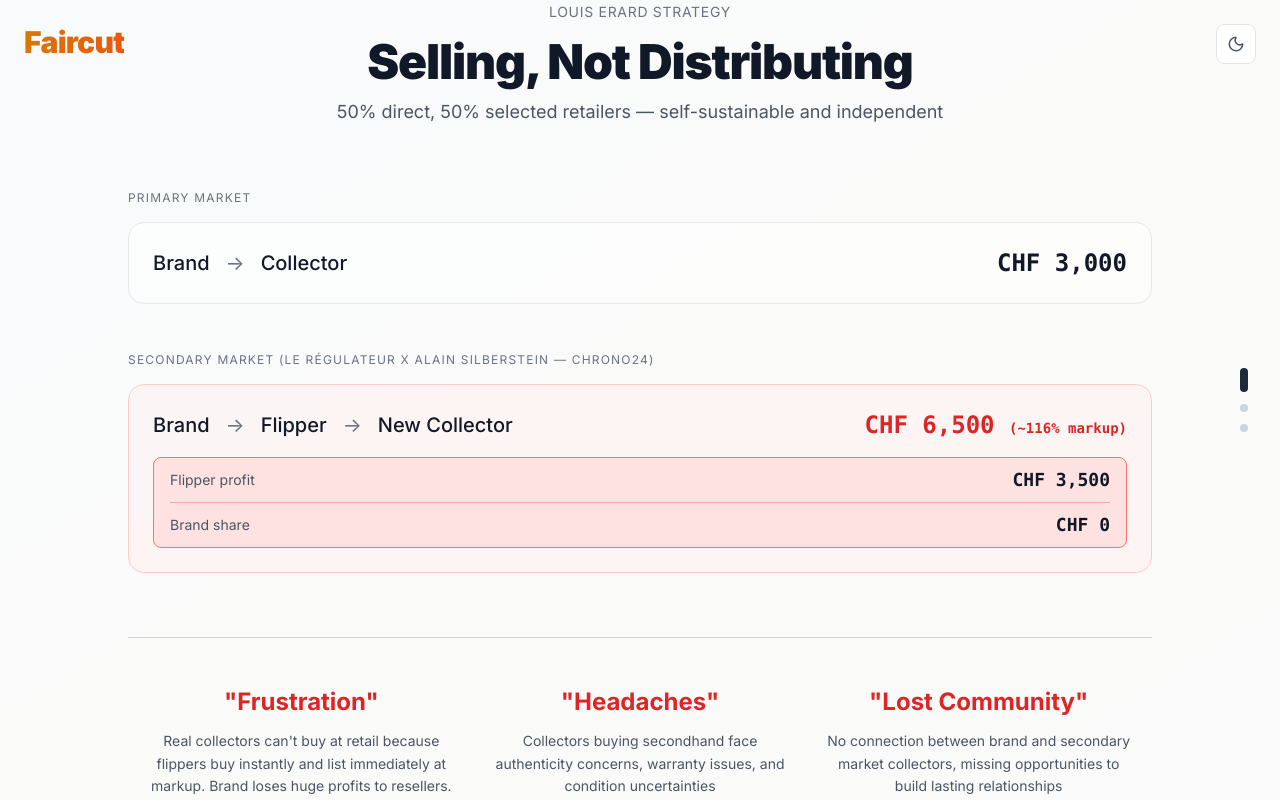
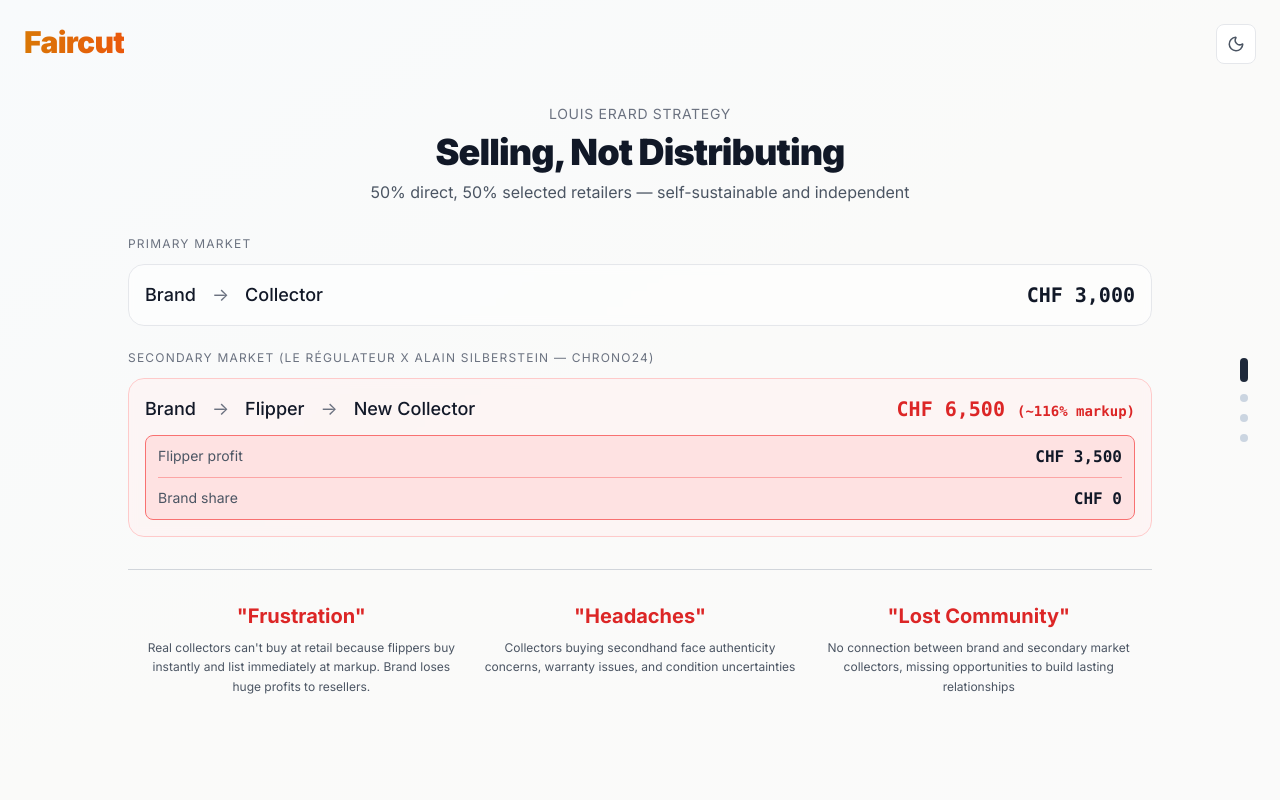
Before and after one commit to ChangoBuitrago/faircut-demo, a React (Vite) app: page /faircut-demo/napkin in a window 1280 px wide. Built offline with nearby package versions, Linux system fonts and the light colour scheme.

Commit message:
Add transfer flow slide and optimize all slides for viewport fit - streamline spacing, reduce font sizes, enlarge watch image

```diff
--- a/src/pages/NapkinStrategy.jsx
+++ b/src/pages/NapkinStrategy.jsx
@@ -1,11 +1,11 @@
 import { useEffect, useRef, useState } from 'react';
-import { FileText, Edit3, Tag, Calendar, Baseline, Clock, Percent, Wrench, Users } from 'lucide-react';
+import { FileText, Edit3, Tag, Calendar, Baseline, Clock, Percent, Wrench, Users, ArrowRight, CornerDownRight } from 'lucide-react';
 
 export default function NapkinStrategy() {
   const containerRef = useRef(null);
   const [currentSection, setCurrentSection] = useState(0);
   const isScrollingRef = useRef(false);
-  const totalSections = 3; // Current Strategy, New Strategy, Digital Passport
+  const totalSections = 4; // Current Strategy, New Strategy, Digital Passport, Transfer Flow
 
   // Digital Passport data
   const watchMintTimestamp = new Date('2021-01-15').getTime();
@@ -184,51 +184,51 @@
           <div className="w-full max-w-5xl mx-auto z-10">
 
             {/* Title */}
-            <div className="text-center mb-16">
-              <p className="text-sm text-gray-500 dark:text-gray-500 mb-4 uppercase tracking-wider">Louis Erard Strategy</p>
-              <h2 className="text-4xl md:text-5xl font-black tracking-tight text-gray-900 dark:text-white mb-3">Selling, Not Distributing</h2>
-              <p className="text-lg text-gray-600 dark:text-gray-400 max-w-3xl mx-auto">50% direct, 50% selected retailers — self-sustainable and independent</p>
+            <div className="text-center mb-8">
+              <p className="text-sm text-gray-500 dark:text-gray-500 mb-2 uppercase tracking-wider">Louis Erard Strategy</p>
+              <h2 className="text-3xl md:text-4xl font-black tracking-tight text-gray-900 dark:text-white mb-2">Selling, Not Distributing</h2>
+              <p className="text-base text-gray-600 dark:text-gray-400 max-w-3xl mx-auto">50% direct, 50% selected retailers — self-sustainable and independent</p>
             </div>
 
             {/* Primary Market */}
-            <div className="mb-12">
-              <p className="text-xs text-gray-500 dark:text-gray-500 uppercase tracking-widest mb-4">Primary Market</p>
-              <div className="bg-white/50 dark:bg-slate-900/50 backdrop-blur-sm rounded-2xl p-6 border border-gray-200 dark:border-gray-800">
-                <div className="flex items-center gap-4 text-xl text-gray-900 dark:text-white">
+            <div className="mb-6">
+              <p className="text-xs text-gray-500 dark:text-gray-500 uppercase tracking-widest mb-3">Primary Market</p>
+              <div className="bg-white/50 dark:bg-slate-900/50 backdrop-blur-sm rounded-2xl p-4 border border-gray-200 dark:border-gray-800">
+                <div className="flex items-center gap-4 text-lg text-gray-900 dark:text-white">
                   <span className="font-medium">Brand</span>
                   <span className="text-gray-500">→</span>
                   <span className="font-medium">Collector</span>
-                  <span className="ml-auto font-mono text-2xl font-bold text-gray-900 dark:text-white">CHF 3,000</span>
+                  <span className="ml-auto font-mono text-xl font-bold text-gray-900 dark:text-white">CHF 3,000</span>
                 </div>
               </div>
             </div>
 
             {/* Secondary Market */}
-            <div className="mb-16">
-              <p className="text-xs text-gray-500 dark:text-gray-500 uppercase tracking-widest mb-4">Secondary Market (Le Régulateur x Alain Silberstein — Chrono24)</p>
-              <div className="bg-red-50/70 dark:bg-red-900/20 backdrop-blur-sm rounded-2xl p-6 border border-red-200 dark:border-red-800">
-                <div className="space-y-4">
-                  <div className="flex items-center gap-4 text-xl text-gray-900 dark:text-white">
+            <div className="mb-8">
+              <p className="text-xs text-gray-500 dark:text-gray-500 uppercase tracking-widest mb-3">Secondary Market (Le Régulateur x Alain Silberstein — Chrono24)</p>
+              <div className="bg-red-50/70 dark:bg-red-900/20 backdrop-blur-sm rounded-2xl p-4 border border-red-200 dark:border-red-800">
+                <div className="space-y-3">
+                  <div className="flex items-center gap-4 text-lg text-gray-900 dark:text-white">
                     <span className="font-medium">Brand</span>
                     <span className="text-gray-500">→</span>
                     <span className="font-medium">Flipper</span>
                     <span className="text-gray-500">→</span>
                     <span className="font-medium">New Collector</span>
-                    <span className="ml-auto font-mono text-2xl font-bold text-red-600 dark:text-red-400">CHF 6,500 <span className="text-sm">(~116% markup)</span></span>
+                    <span className="ml-auto font-mono text-xl font-bold text-red-600 dark:text-red-400">CHF 6,500 <span className="text-sm">(~116% markup)</span></span>
                   </div>
 
                   {/* Lost Revenue Ticker */}
-                  <div className="bg-red-100 dark:bg-red-900/40 rounded-lg px-4 py-2 border border-red-400 dark:border-red-600">
+                  <div className="bg-red-100 dark:bg-red-900/40 rounded-lg px-3 py-2 border border-red-400 dark:border-red-600">
                     <div className="flex items-center justify-between">
                       <span className="text-sm text-gray-600 dark:text-gray-400">Flipper profit</span>
                       <div className="text-right">
-                        <span className="font-mono text-lg font-bold text-gray-900 dark:text-white">CHF 3,500</span>
+                        <span className="font-mono text-base font-bold text-gray-900 dark:text-white">CHF 3,500</span>
                       </div>
                     </div>
                     <div className="flex items-center justify-between mt-2 pt-2 border-t border-red-300 dark:border-red-600">
                       <span className="text-sm text-gray-600 dark:text-gray-400">Brand share</span>
                       <div className="text-right">
-                        <span className="font-mono text-lg font-bold text-gray-900 dark:text-white">CHF 0</span>
+                        <span className="font-mono text-base font-bold text-gray-900 dark:text-white">CHF 0</span>
                       </div>
                     </div>
                   </div>
@@ -237,19 +237,19 @@
             </div>
 
             {/* The Problem */}
-            <div className="pt-12 border-t border-gray-300 dark:border-gray-700">
+            <div className="pt-8 border-t border-gray-300 dark:border-gray-700">
               <div className="flex justify-center gap-6 max-w-6xl mx-auto px-4">
                 <div className="text-center flex-1">
-                  <p className="text-2xl mb-3"><span className="font-bold text-red-600 dark:text-red-400">"Frustration"</span></p>
-                  <p className="text-sm text-gray-600 dark:text-gray-400 leading-relaxed">Real collectors can't buy at retail because flippers buy instantly and list immediately at markup. Brand loses huge profits to resellers.</p>
+                  <p className="text-xl mb-2"><span className="font-bold text-red-600 dark:text-red-400">"Frustration"</span></p>
+                  <p className="text-xs text-gray-600 dark:text-gray-400 leading-relaxed">Real collectors can't buy at retail because flippers buy instantly and list immediately at markup. Brand loses huge profits to resellers.</p>
                 </div>
                 <div className="text-center flex-1">
-                  <p className="text-2xl mb-3"><span className="font-bold text-red-600 dark:text-red-400">"Headaches"</span></p>
-                  <p className="text-sm text-gray-600 dark:text-gray-400 leading-relaxed">Collectors buying secondhand face authenticity concerns, warranty issues, and condition uncertainties</p>
+                  <p className="text-xl mb-2"><span className="font-bold text-red-600 dark:text-red-400">"Headaches"</span></p>
+                  <p className="text-xs text-gray-600 dark:text-gray-400 leading-relaxed">Collectors buying secondhand face authenticity concerns, warranty issues, and condition uncertainties</p>
                 </div>
                 <div className="text-center flex-1">
-                  <p className="text-2xl mb-3"><span className="font-bold text-red-600 dark:text-red-400">"Lost Community"</span></p>
-                  <p className="text-sm text-gray-600 dark:text-gray-400 leading-relaxed">No connection between brand and secondary market collectors, missing opportunities to build lasting relationships</p>
+                  <p className="text-xl mb-2"><span className="font-bold text-red-600 dark:text-red-400">"Lost Community"</span></p>
+                  <p className="text-xs text-gray-600 dark:text-gray-400 leading-relaxed">No connection between brand and secondary market collectors, missing opportunities to build lasting relationships</p>
                 </div>
               </div>
             </div>
@@ -347,9 +347,9 @@
         </section>
 
         {/* --- SECTION 3: THE DIGITAL PASSPORT (Visual & Simplified) --- */}
-        <section className="h-screen snap-start snap-always flex flex-col items-center justify-center p-12 bg-neutral-50 dark:bg-neutral-950 text-neutral-900 dark:text-neutral-100 font-[Inter]">
+        <section className="h-screen snap-start snap-always flex flex-col items-center justify-center p-6 bg-neutral-50 dark:bg-neutral-950 text-neutral-900 dark:text-neutral-100 font-[Inter]">
           {/* Content container */}
-          <div className="w-full max-w-4xl mx-auto space-y-8 md:space-y-10"> {/* Adjusted spacing */}
+          <div className="w-full max-w-4xl mx-auto space-y-6"> {/* Adjusted spacing */}
 
             {/* Title - Updated Subtitle */}
             <div className="text-center">
@@ -357,11 +357,11 @@
             </div>
 
             {/* Passport Visual Mockup Area */}
-            <div className="bg-gradient-to-br from-white to-neutral-100 dark:from-neutral-900 dark:to-neutral-800 p-6 rounded-2xl shadow-lg border border-neutral-200 dark:border-neutral-700">
+            <div className="bg-gradient-to-br from-white to-neutral-100 dark:from-neutral-900 dark:to-neutral-800 p-4 rounded-2xl shadow-lg border border-neutral-200 dark:border-neutral-700">
               {/* Main Content Flex Container */}
-              <div className="flex flex-col md:flex-row gap-6 items-start">
+              <div className="flex flex-col md:flex-row gap-4 items-start">
                   {/* Left Column: Core Info + Rules */}
-                  <div className="flex-1 space-y-3">
+                  <div className="flex-1 space-y-2">
                       <div className="flex items-center justify-between">
                           <span className="text-xs uppercase tracking-widest text-neutral-500 font-medium">Louis Erard</span>
                           {/* Badge Removed */}
@@ -378,7 +378,7 @@
                               <p className="flex items-center"><Calendar className="w-4 h-4 mr-2 text-neutral-400 dark:text-neutral-500"/> Issued: {formatDate(watchMintTimestamp)}</p>
                           </div>
                           {/* Watch Image */}
-                          <div className="w-24 h-auto flex-shrink-0 flex items-center justify-center self-center overflow-hidden rounded-lg bg-neutral-100 dark:bg-neutral-800 p-1 border border-neutral-200 dark:border-neutral-700">
+                          <div className="w-40 h-auto flex-shrink-0 flex items-center justify-center self-center overflow-hidden rounded-lg bg-neutral-100 dark:bg-neutral-800 p-2 border border-neutral-200 dark:border-neutral-700">
                               <img
                                 src="https://img.chrono24.com/images/uhren/26746621-zpbgyrk9dwrlxwziwnej4dcs-Zoom.jpg"
                                 alt="Watch"
@@ -389,7 +389,7 @@
                       </div>
 
                       {/* Programmable Rules Display */}
-                      <div className="pt-2 border-t border-neutral-200 dark:border-neutral-700 space-y-3">
+                      <div className="pt-2 border-t border-neutral-200 dark:border-neutral-700 space-y-2">
                           <p className="text-xs text-neutral-500 uppercase tracking-widest font-medium">Programmable Rules (Example)</p>
                           {/* Base Resale Price */}
                           <div className="flex items-center text-sm" title="Minimum price for royalty calculation">
@@ -452,30 +452,30 @@
             </div> {/* End Passport Card */}
 
             {/* SECTION: Brand-Defined Rules & Benefits Tiles */}
-            <div className="space-y-4 pt-4 border-t border-neutral-200 dark:border-neutral-800">
+            <div className="space-y-3 pt-3 border-t border-neutral-200 dark:border-neutral-800">
               <p className="text-xs text-neutral-500 dark:text-neutral-500 uppercase tracking-widest font-medium text-center">Programmable Rules & Benefits</p>
-              <div className="grid grid-cols-2 md:grid-cols-4 gap-4 text-center">
+              <div className="grid grid-cols-2 md:grid-cols-4 gap-3 text-center">
                 {/* Dynamic Royalties */}
-                <div className="p-4 bg-neutral-100 dark:bg-neutral-800 rounded-lg border border-neutral-200 dark:border-neutral-700 h-full flex flex-col items-center">
-                  <Percent className="w-6 h-6 mx-auto mb-2 text-amber-600 dark:text-amber-500"/>
+                <div className="p-3 bg-neutral-100 dark:bg-neutral-800 rounded-lg border border-neutral-200 dark:border-neutral-700 h-full flex flex-col items-center">
+                  <Percent className="w-5 h-5 mx-auto mb-1 text-amber-600 dark:text-amber-500"/>
                   <p className="text-sm font-medium">Dynamic Royalties</p>
                   <p className="text-xs text-neutral-500 dark:text-neutral-400 mt-1 flex-grow">Capture higher % on quick flips (e.g., 90% Yr 1, 60% Yr 2, 15% Yr 3+).</p>
                 </div>
                 {/* Anti-Flipping Cooldown */}
-                 <div className="p-4 bg-neutral-100 dark:bg-neutral-800 rounded-lg border border-neutral-200 dark:border-neutral-700 h-full flex flex-col items-center">
-                  <Clock className="w-6 h-6 mx-auto mb-2 text-amber-600 dark:text-amber-500"/>
+                 <div className="p-3 bg-neutral-100 dark:bg-neutral-800 rounded-lg border border-neutral-200 dark:border-neutral-700 h-full flex flex-col items-center">
+                  <Clock className="w-5 h-5 mx-auto mb-1 text-amber-600 dark:text-amber-500"/>
                   <p className="text-sm font-medium">Anti-Flipping Rules</p>
                   <p className="text-xs text-neutral-500 dark:text-neutral-400 mt-1 flex-grow">Implement transfer locks (e.g., first 6 months) to discourage immediate speculation.</p>
                 </div>
                  {/* Service History */}
-                 <div className="p-4 bg-neutral-100 dark:bg-neutral-800 rounded-lg border border-neutral-200 dark:border-neutral-700 h-full flex flex-col items-center">
-                  <Wrench className="w-6 h-6 mx-auto mb-2 text-amber-600 dark:text-amber-500"/>
+                 <div className="p-3 bg-neutral-100 dark:bg-neutral-800 rounded-lg border border-neutral-200 dark:border-neutral-700 h-full flex flex-col items-center">
+                  <Wrench className="w-5 h-5 mx-auto mb-1 text-amber-600 dark:text-amber-500"/>
                   <p className="text-sm font-medium">Verified Service Log</p>
                   <p className="text-xs text-neutral-500 dark:text-neutral-400 mt-1 flex-grow">Build trust & value: only official centers can update the immutable service history.</p>
                 </div>
                  {/* Owner Perks & Community */}
-                 <div className="p-4 bg-neutral-100 dark:bg-neutral-800 rounded-lg border border-neutral-200 dark:border-neutral-700 h-full flex flex-col items-center">
-                  <Users className="w-6 h-6 mx-auto mb-2 text-amber-600 dark:text-amber-500"/>
+                 <div className="p-3 bg-neutral-100 dark:bg-neutral-800 rounded-lg border border-neutral-200 dark:border-neutral-700 h-full flex flex-col items-center">
+                  <Users className="w-5 h-5 mx-auto mb-1 text-amber-600 dark:text-amber-500"/>
                   <p className="text-sm font-medium">Connected Community</p>
                   <p className="text-xs text-neutral-500 dark:text-neutral-400 mt-1 flex-grow">Fulfill the 'dating site' vision: connect owners, offer perks, discounts & early access.</p>
                 </div>
@@ -485,6 +485,36 @@
           </div>
         </section> {/* End Section 3 */}
 
+         {/* --- SECTION 4: THE TRANSFER FLOW --- */}
+         <section className="h-screen snap-start snap-always flex flex-col items-center justify-center p-6 bg-neutral-50 dark:bg-neutral-950 text-neutral-900 dark:text-neutral-100 font-[Inter]">
+           {/* Content container */}
+           <div className="w-full max-w-4xl mx-auto space-y-8">
+
+             {/* Title */}
+             <div className="text-center">
+               <h2 className="text-3xl md:text-4xl font-light mb-2 tracking-tight">The Royalty-Enforced Transfer</h2>
+               <p className="text-xs text-neutral-500 dark:text-neutral-500 uppercase tracking-widest font-medium">Simple, Secure & Automated</p>
+             </div>
+
+             {/* Simplified Transfer Flow - Centered and Enlarged */}
+             <div className="space-y-4">
+               <div className="flex flex-col md:flex-row items-center justify-center gap-3 md:gap-4 text-sm text-center text-neutral-700 dark:text-neutral-300">
+                   <div className="p-3 bg-neutral-100 dark:bg-neutral-800 rounded-xl border border-neutral-200 dark:border-neutral-700 w-full md:w-auto">1. Seller lists price</div>
+                   <ArrowRight className="w-4 h-4 text-neutral-400 dark:text-neutral-600 hidden md:block" />
+                    <CornerDownRight className="w-4 h-4 text-neutral-400 dark:text-neutral-600 md:hidden my-1" />
+                   <div className="p-3 bg-neutral-100 dark:bg-neutral-800 rounded-xl border border-neutral-200 dark:border-neutral-700 w-full md:w-auto">2. Hub enforces rules & royalty</div>
+                   <ArrowRight className="w-4 h-4 text-neutral-400 dark:text-neutral-600 hidden md:block" />
+                   <CornerDownRight className="w-4 h-4 text-neutral-400 dark:text-neutral-600 md:hidden my-1" />
+                   <div className="p-3 bg-neutral-100 dark:bg-neutral-800 rounded-xl border border-neutral-200 dark:border-neutral-700 w-full md:w-auto">3. Seller pays royalty</div>
+                   <ArrowRight className="w-4 h-4 text-neutral-400 dark:text-neutral-600 hidden md:block" />
+                   <CornerDownRight className="w-4 h-4 text-neutral-400 dark:text-neutral-600 md:hidden my-1" />
+                   <div className="p-3 bg-green-100 dark:bg-green-900 rounded-xl border border-green-300 dark:border-green-700 text-green-800 dark:text-green-200 w-full md:w-auto font-semibold">4. Passport transfers</div>
+               </div>
+             </div>
+
+           </div>
+         </section> {/* End Section 4 */}
+
       </div>
     </>
   );
```
